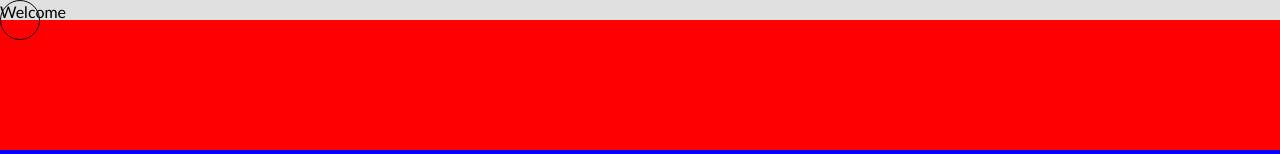
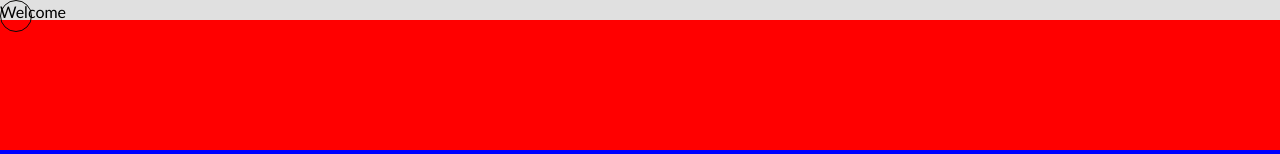
Before and after one commit to literallymarvellous/Nea, a Next.js app: page / in a window 1280 px wide. Shown: the top 154 px of the page. Built offline with nearby package versions, Linux system fonts and the light colour scheme.

Commit message:
added custom cursor

```diff
--- a/components/CustomCursor/index.tsx
+++ b/components/CustomCursor/index.tsx
@@ -1,12 +1,25 @@
-import { useEffect, useRef } from "react";
+import { MouseEvent, useEffect, useRef } from "react";
 import styles from "../../styles/components/Cursor.module.scss";
 
 const CustomCursor = () => {
-  const cursorRef = useRef(null);
+  const cursorRef = useRef<HTMLDivElement>(null!);
 
-  useEffect(() => {});
+  useEffect(() => {
+    console.log(cursorRef);
 
-  return <div className={styles.cursor}></div>;
+    document.addEventListener("mousemove", (e) => {
+      const { clientX, clientY } = e;
+      const mouseX = clientX - cursorRef.current.clientWidth / 2;
+      const mouseY = clientY - cursorRef.current.clientHeight / 2;
+      cursorRef.current.style.transform = `translate3d(
+        ${mouseX}px,
+        ${mouseY}px,
+        0
+      )`;
+    });
+  }, []);
+
+  return <div className={styles.cursor} ref={cursorRef}></div>;
 };
 
 export default CustomCursor;
--- a/styles/base/globals.scss
+++ b/styles/base/globals.scss
@@ -1,4 +1,12 @@
 @use "../abstracts" as *;
+
+html,
+body {
+  &,
+  * {
+    cursor: none;
+  }
+}
 
 body {
   font-family: "Trebuchet MS", "Lucida Sans Unicode", "Lucida Grande",
--- a/styles/components/Cursor.module.scss
+++ b/styles/components/Cursor.module.scss
@@ -3,8 +3,8 @@
 .cursor {
   z-index: 100;
   border-radius: 50%;
-  width: 40px;
-  height: 40px;
+  width: 32px;
+  height: 32px;
   border: 1px solid $black;
   pointer-events: none;
   overflow: hidden;
```
Also changed, not shown: 1 other file (tests, documents, lock files or other folders).
